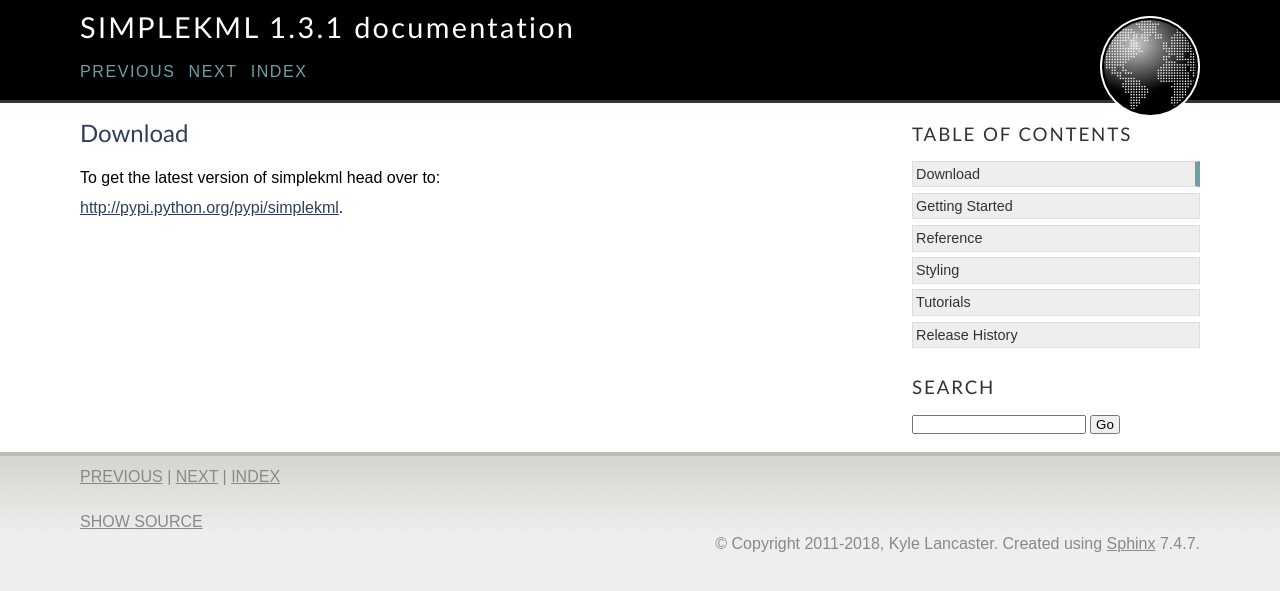
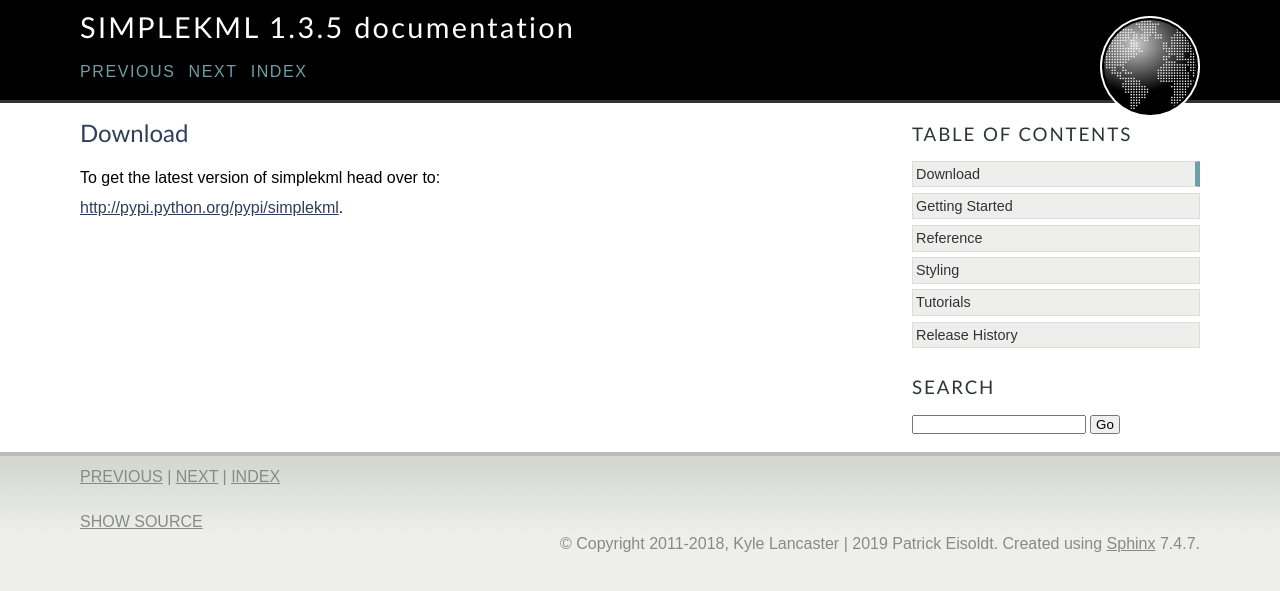
Before and after one commit to eisoldt/simplekml, a Sphinx documentation site: the page built from docs/download.rst, in a window 1280 px wide. Shown: the top 591 px of the page. Built offline with Sphinx 7.4.7, drawn with Linux system fonts in a browser that asks for light colours.

Commit message:
Version number update in docs

```diff
--- a/docs/conf.py
+++ b/docs/conf.py
@@ -42,7 +42,7 @@
 
 # General information about the project.
 project = 'SIMPLEKML'
-copyright = '2011-2018, Kyle Lancaster'
+copyright = '2011-2018, Kyle Lancaster | 2019 Patrick Eisoldt'
 
 
 # The version info for the project you're documenting, acts as replacement for
@@ -52,7 +52,7 @@
 # The short X.Y version.
 version = '1.3'
 # The full version, including alpha/beta/rc tags.
-release = '1.3.1'
+release = '1.3.5'
 
 
 # The language for content autogenerated by Sphinx. Refer to documentation
```
Also changed, not shown: 1 other file.
